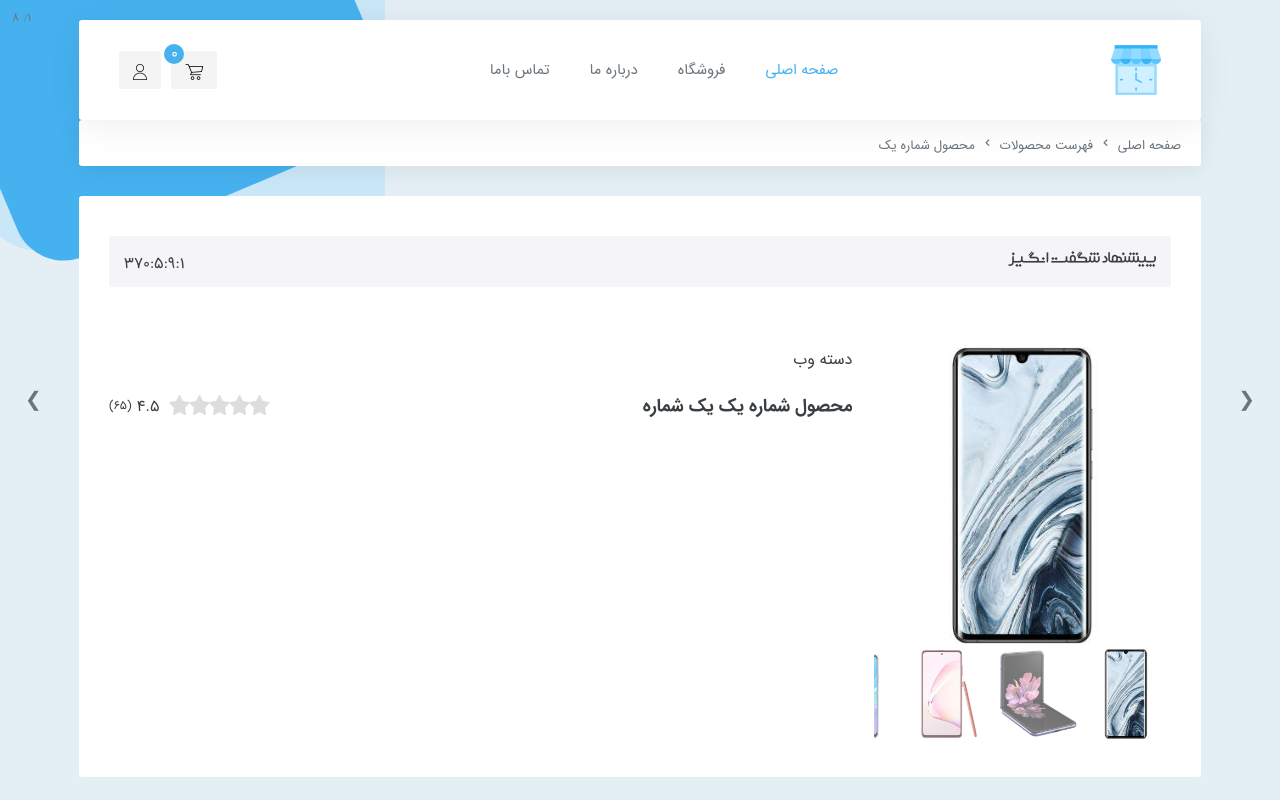
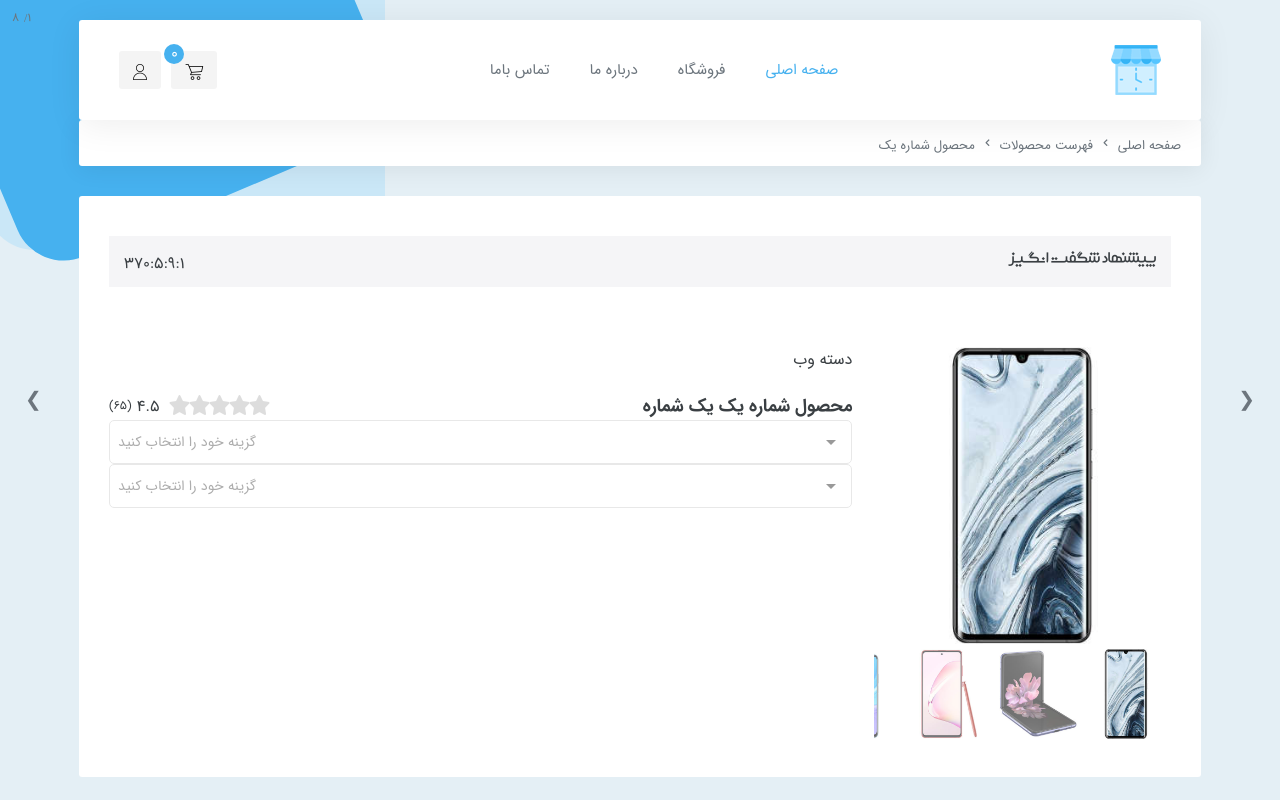
Before and after one commit to mrmohsensami/ecommerce, a Vue app: page /product/1 in a window 1280 px wide. Shown: the top 800 px of the page. Built offline with nearby package versions, Linux system fonts and the light colour scheme.

Commit message:
143 - vue-multiselect

```diff
--- a/package.json
+++ b/package.json
@@ -12,6 +12,7 @@
     "swiper": "^8.3.2",
     "vue": "^2.6.14",
     "vue-meta": "^2.4.0",
+    "vue-multiselect": "^2.1.6",
     "vue-router": "^3.5.1"
   },
   "devDependencies": {
--- a/src/views/Product.vue
+++ b/src/views/Product.vue
@@ -92,6 +92,20 @@
                                 <span class="rating__num">(65)</span>
                             </div>
                         </div>
+                        <div class="controls">
+                          <Multiselect
+                            :options="colorsOptions"
+                            v-model="selectedColor"
+                            placeholder="گزینه خود را انتخاب کنید"
+                          />
+                          <Multiselect
+                            :options="langOptions"
+                            v-model="selectedLang"
+                            :multiple="true"
+                            label="name"
+                            placeholder="گزینه خود را انتخاب کنید"
+                          />
+                        </div>
                       </div>
 </div>
 
@@ -104,10 +118,15 @@
 
 <script>
 import moment, { duration } from 'moment'
+import 'vue-multiselect/dist/vue-multiselect.min.css'
+import Multiselect from 'vue-multiselect'
 import '../assets/css/modal.css'
 
 export default {
   name: "Product",
+  components: {
+    Multiselect
+  },
   metaInfo: {
     title: 'نمایش محصول'
   },
@@ -137,7 +156,18 @@ export default {
       isShowingModal: false,
       modalImage: null,
       rateWidth: 0,
-      showRate: true
+      showRate: true,
+      selectedColor: '',
+      colorsOptions: ['قرمز', 'سبز', 'آبی'],
+      selectedLang: [],
+      langOptions: [
+        { name: 'Vue.js', language: 'JavaScript' },
+        { name: 'Adonis', language: 'JavaScript' },
+        { name: 'Rails', language: 'Ruby' },
+        { name: 'Sinatra', language: 'Ruby' },
+        { name: 'Laravel', language: 'PHP' },
+        { name: 'Phoenix', language: 'Elixir' }
+      ]
     }
 
   },
```
Also changed, not shown: 1 other file (tests, documents, lock files or other folders).
